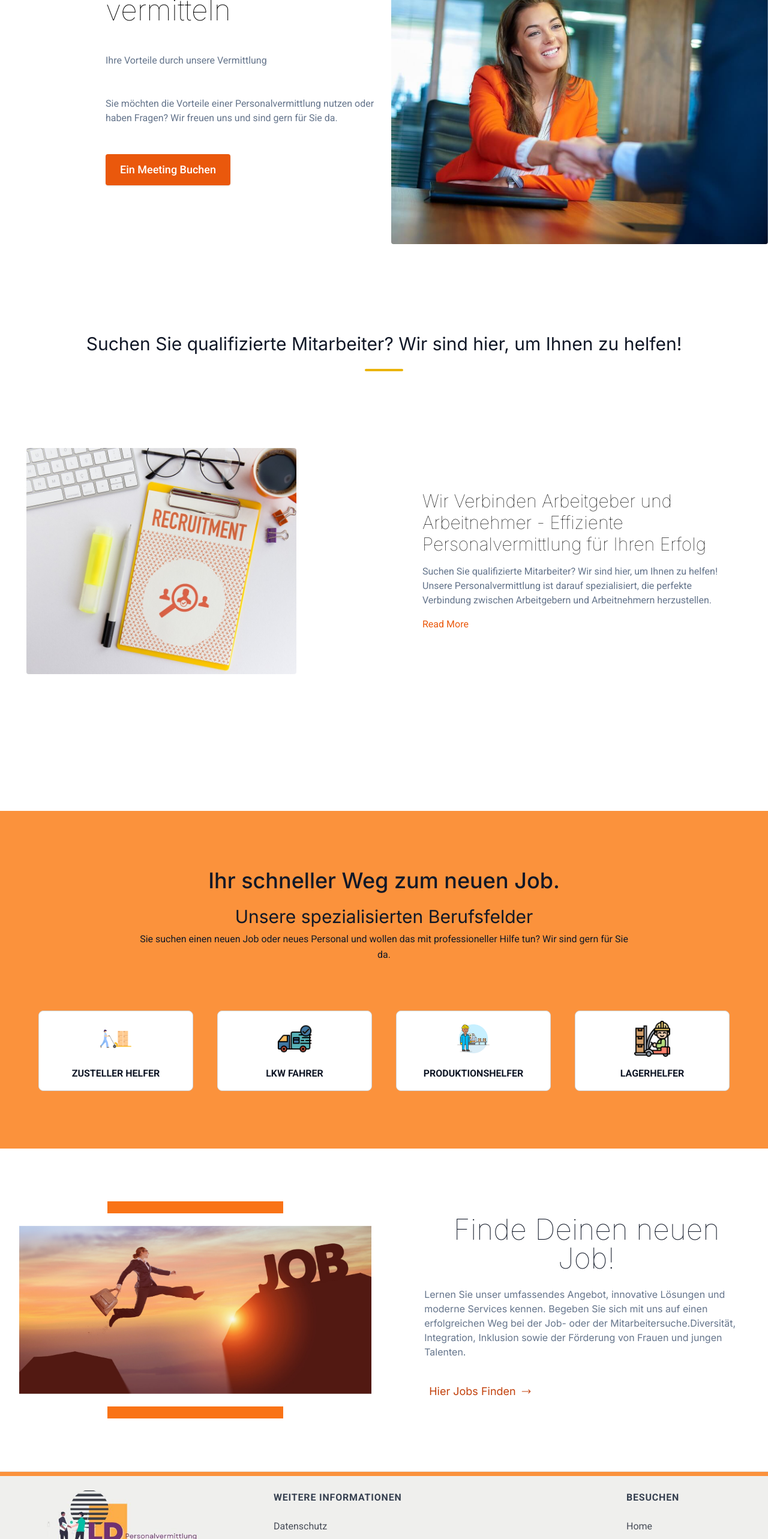
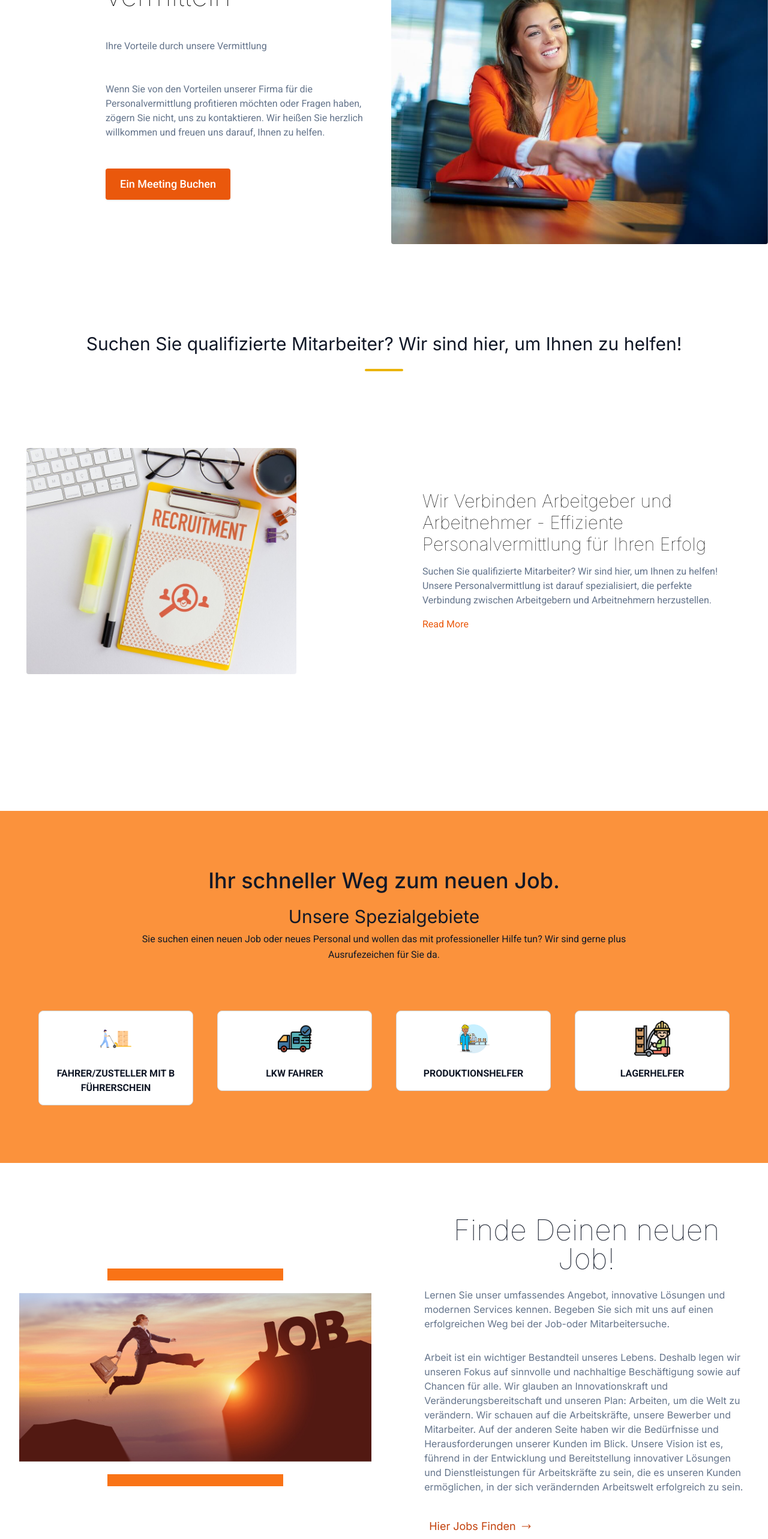
Before and after one commit to 369webforall/job-site, a Next.js app: page / in a window 1280 px wide. Shown: the part 200-2766 px from the top of the page at 60% size. Built offline with nearby package versions, Linux system fonts and the light colour scheme.

Commit message:
change text

```diff
--- a/app/contact/Address.jsx
+++ b/app/contact/Address.jsx
@@ -26,9 +26,9 @@ const Address = () => {
                   </svg>
                 </span>
                 <span className="ml-3">
-                  LD Personalvermittlungs GmbH <br /> Nickel Strasse 21,
+                  LD Personalvermittlungs GmbH <br /> Nickelstraße 21,
                   <br />
-                  33378 Rheda Wiederbruck
+                  33378 Rheda Wiedenbrück
                 </span>
               </Link>
             </li>
@@ -66,6 +66,25 @@ const Address = () => {
                     viewBox="0 0 24 24"
                     className="fill-current"
                   >
+                    <path d="M14.594,13.994l-1.66,1.66c-0.577-0.109-1.734-0.471-2.926-1.66c-1.193-1.193-1.553-2.354-1.661-2.926l1.661-1.66 l0.701-0.701L5.295,3.293L4.594,3.994l-1,1C3.42,5.168,3.316,5.398,3.303,5.643c-0.015,0.25-0.302,6.172,4.291,10.766 C11.6,20.414,16.618,20.707,18,20.707c0.202,0,0.326-0.006,0.358-0.008c0.245-0.014,0.476-0.117,0.649-0.291l1-1l0.697-0.697 l-5.414-5.414L14.594,13.994z" />
+                  </svg>
+                </span>
+                <span className="ml-3">+49 05242/1821210</span>
+              </Link>
+            </li>
+            <li className="mt-4">
+              <Link
+                href="/contact"
+                className="flex items-center opacity-75 hover:opacity-100"
+              >
+                <span>
+                  <svg
+                    xmlns="http://www.w3.org/2000/svg"
+                    width="24"
+                    height="24"
+                    viewBox="0 0 24 24"
+                    className="fill-current"
+                  >
                     <path d="M20,4H4C2.896,4,2,4.896,2,6v12c0,1.104,0.896,2,2,2h16c1.104,0,2-0.896,2-2V6C22,4.896,21.104,4,20,4z M20,8.7l-8,5.334 L4,8.7V6.297l8,5.333l8-5.333V8.7z" />
                   </svg>
                 </span>
--- a/app/contact/ContactForm.jsx
+++ b/app/contact/ContactForm.jsx
@@ -67,7 +67,7 @@ const ContactForm = () => {
         </div>
         <div className="mb-4">
           <label className="block text-gray-600 mb-2" htmlFor="email">
-            E-Mail*
+            Mailadresse*
           </label>
           <input
             type="email"
--- a/app/jobs/components/Category.jsx
+++ b/app/jobs/components/Category.jsx
@@ -7,7 +7,7 @@ const Category = () => {
       <div className="container px-5 py-24 mx-auto">
         <div className="text-center mb-36">
           <h2 className="sm:text-3xl text-2xl font-sans text-gray-900 mb-4">
-            Ihre Vorteile durch unsere Vermittlung
+            Ihre Vorteile durch die LD Personalvermittlung
           </h2>
 
           <div className="flex mt-6 justify-center">
--- a/app/jobs/components/Faq.jsx
+++ b/app/jobs/components/Faq.jsx
@@ -44,11 +44,17 @@ const Faq = () => {
                 Wie viel kostet eine Personalvermittlung?
               </AccordionTrigger>
               <AccordionContent className="text-left">
-                Die Kosten für eine Personalvermittlung variieren teilweise sehr
-                stark. Oft wird eine Provision vereinbart, die sich am
-                Bruttojahresgehalt der zu besetzenden Stelle orientiert. 20-30
-                Prozent entsprechen etwa dem Durchschnitt, hochspezialisierte
-                Headhunter bewegen sich auch gerne mal noch darüber.
+                Ein Personalvermittler hat wesentlich bessere Möglichkeiten,
+                passende Mitarbeiter zu finden, als die Firma selbst. Durch den
+                Zugriff auf einen bestehenden Bewerberpool, besondere
+                Erfahrungen im Recruiting und weitreichende Kontakte machen sich
+                Personalvermittler nahezu unverzichtbar. Den perfekten
+                Kandidaten finden = Ein Personalvermittler hat wesentlich
+                bessere Möglichkeiten, passende Mitarbeiter zu finden, als die
+                Firma selbst. Durch den Zugriff auf einen bestehenden
+                Bewerberpool, besondere Erfahrungen im Recruiting und
+                weitreichende Kontakte machen sich Personalvermittler nahezu
+                unverzichtbar, um passende Kandidaten zu finden.
               </AccordionContent>
             </AccordionItem>
             <AccordionItem value="item-4">
--- a/components/AboutSection.jsx
+++ b/components/AboutSection.jsx
@@ -33,10 +33,21 @@ const AboutSection = () => {
           </h2>
           <p className="mb-8 max-w-2xl text-center text-slate-500 lg:text-left">
             Lernen Sie unser umfassendes Angebot, innovative Lösungen und
-            moderne Services kennen. Begeben Sie sich mit uns auf einen
-            erfolgreichen Weg bei der Job- oder der Mitarbeitersuche.Diversität,
-            Integration, Inklusion sowie der Förderung von Frauen und jungen
-            Talenten.
+            modernen Services kennen. Begeben Sie sich mit uns auf einen
+            erfolgreichen Weg bei der Job-oder Mitarbeitersuche.
+          </p>
+          <p className="mb-8 max-w-2xl text-center text-slate-500 lg:text-left">
+            Arbeit ist ein wichtiger Bestandteil unseres Lebens. Deshalb legen
+            wir unseren Fokus auf sinnvolle und nachhaltige Beschäftigung sowie
+            auf Chancen für alle. Wir glauben an Innovationskraft und
+            Veränderungsbereitschaft und unseren Plan: Arbeiten, um die Welt zu
+            verändern. Wir schauen auf die Arbeitskräfte, unsere Bewerber und
+            Mitarbeiter. Auf der anderen Seite haben wir die Bedürfnisse und
+            Herausforderungen unserer Kunden im Blick. Unsere Vision ist es,
+            führend in der Entwicklung und Bereitstellung innovativer Lösungen
+            und Dienstleistungen für Arbeitskräfte zu sein, die es unseren
+            Kunden ermöglichen, in der sich verändernden Arbeitswelt erfolgreich
+            zu sein.
           </p>
 
           <Link
--- a/components/Footer.jsx
+++ b/components/Footer.jsx
@@ -92,7 +92,7 @@ function Footer() {
           <div className="flex flex-col md:flex-row justify-between max-w-container mx-auto">
             <div className=" w-full lg:flex-1 mt-8 lg:mt-0 lg:mx-4 lg:pr-8">
               <h4 className="uppercase tracking-wider font-semibold text-gray-400">
-                Kontakt Details
+                KontaktDetails
               </h4>
               <div className="flex flex-col md:flex-row justify-between gap-6">
                 <ul className="mt-4 flex flex-col md:flex-row gap-6 justify-around flex-1">
@@ -113,9 +113,9 @@ function Footer() {
                         </svg>
                       </span>
                       <span className="ml-3">
-                        LD Personalvermittlungs GmbH <br /> Nickel Strasse 21,
+                        LD Personalvermittlungs GmbH <br /> Nickelstraße 21,
                         <br />
-                        33378 Rheda Wiederbruck
+                        33378 Rheda Wiedenbrück
                       </span>
                     </Link>
                   </li>
@@ -138,9 +138,7 @@ function Footer() {
                         </svg>
                       </span>
                       <span className="ml-3">
-                        Mon - Fri: 9:00 - 19:00
-                        <br />
-                        Am Wochenende Geschlossen
+                        Mon - Fri: 9:00 AM - 19:00 PM
                       </span>
                     </Link>
                   </li>
@@ -178,6 +176,25 @@ function Footer() {
                           viewBox="0 0 24 24"
                           className="fill-current"
                         >
+                          <path d="M14.594,13.994l-1.66,1.66c-0.577-0.109-1.734-0.471-2.926-1.66c-1.193-1.193-1.553-2.354-1.661-2.926l1.661-1.66 l0.701-0.701L5.295,3.293L4.594,3.994l-1,1C3.42,5.168,3.316,5.398,3.303,5.643c-0.015,0.25-0.302,6.172,4.291,10.766 C11.6,20.414,16.618,20.707,18,20.707c0.202,0,0.326-0.006,0.358-0.008c0.245-0.014,0.476-0.117,0.649-0.291l1-1l0.697-0.697 l-5.414-5.414L14.594,13.994z" />
+                        </svg>
+                      </span>
+                      <span className="ml-3">+49 05242/1821210</span>
+                    </Link>
+                  </li>
+                  <li className="mt-4">
+                    <Link
+                      href="/contact"
+                      className="flex items-center opacity-75 hover:opacity-100"
+                    >
+                      <span>
+                        <svg
+                          xmlns="http://www.w3.org/2000/svg"
+                          width="24"
+                          height="24"
+                          viewBox="0 0 24 24"
+                          className="fill-current"
+                        >
                           <path d="M20,4H4C2.896,4,2,4.896,2,6v12c0,1.104,0.896,2,2,2h16c1.104,0,2-0.896,2-2V6C22,4.896,21.104,4,20,4z M20,8.7l-8,5.334 L4,8.7V6.297l8,5.333l8-5.333V8.7z" />
                         </svg>
                       </span>
@@ -192,7 +209,7 @@ function Footer() {
 
             <div className="w-full lg:w-1/6 mt-8 lg:mt-0 lg:mx-4">
               <h4 className="uppercase tracking-wider font-semibold text-gray-400">
-                Social Kontakt
+                Social Media
               </h4>
               <ul className="mt-4 flex">
                 <li>
--- a/components/Hero.jsx
+++ b/components/Hero.jsx
@@ -16,8 +16,10 @@ const HeroSection = () => {
             Ihre Vorteile durch unsere Vermittlung
           </p>
           <p className="max-w-md text-center text-slate-500 lg:text-left mt-8 mb-8">
-            Sie möchten die Vorteile einer Personalvermittlung nutzen oder haben
-            Fragen? Wir freuen uns und sind gern für Sie da.
+            Wenn Sie von den Vorteilen unserer Firma für die Personalvermittlung
+            profitieren möchten oder Fragen haben, zögern Sie nicht, uns zu
+            kontaktieren. Wir heißen Sie herzlich willkommen und freuen uns
+            darauf, Ihnen zu helfen.
           </p>
           <div className="flex items-center lg:items-start">
             <Link
--- a/components/WorkSection.jsx
+++ b/components/WorkSection.jsx
@@ -11,11 +11,12 @@ const WorkSection = () => {
             Ihr schneller Weg zum neuen Job.
           </h2>
           <h3 className="lg:w-2/3 mx-auto leading-relaxed text-3xl font-sans">
-            Unsere spezialisierten Berufsfelder
+            Unsere Spezialgebiete
           </h3>
           <p className="lg:w-2/3 mx-auto leading-relaxed text-base">
             Sie suchen einen neuen Job oder neues Personal und wollen das mit
-            professioneller Hilfe tun? Wir sind gern für Sie da.
+            professioneller Hilfe tun? Wir sind gerne plus Ausrufezeichen für
+            Sie da.
           </p>
         </div>
         {/* card to display work */}
@@ -32,7 +33,7 @@ const WorkSection = () => {
                 />
 
                 <h4 className="text-base font-semibold mt-4 uppercase">
-                  Zusteller helfer
+                  Fahrer/Zusteller mit B Führerschein
                 </h4>
               </Link>
             </div>
--- a/constants/index.js
+++ b/constants/index.js
@@ -9,7 +9,7 @@ export const navData = [
 export const jobData = [
   {
     id: 1,
-    title: 'Zusteller helfer',
+    title: 'Fahrer/Zusteller mit B Führerschein',
     company: 'LD-Personalvermittlungs',
     description: 'Lorem ipsum dolor sit amet, consectetur adipiscing elit.',
     details: 'JOB-DETAILS ANZEIGEN',
```
